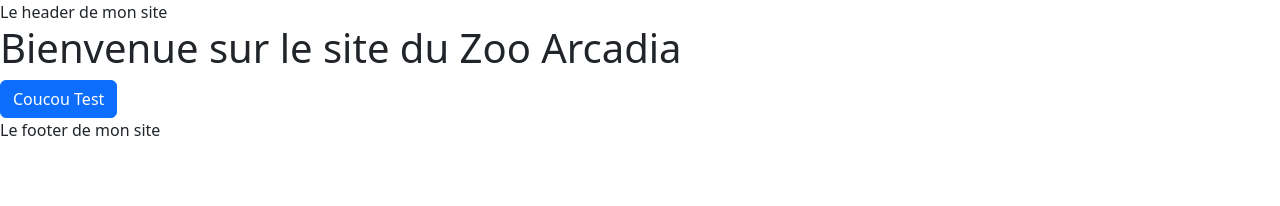
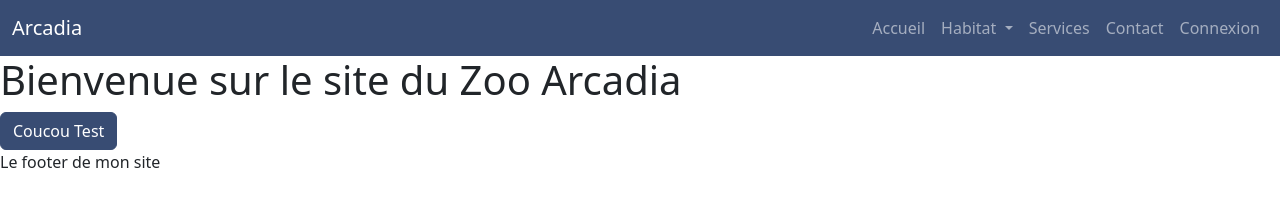
Before and after one commit to GilPB93/Project-test, a website with bundled scripts: page index.html in a window 1280 px wide. Built offline with nearby package versions, Linux system fonts and the light colour scheme; files whose address does not match are found by name.

Commit message:
Add site header

```diff
--- a/index.html
+++ b/index.html
@@ -12,7 +12,44 @@
 </head>
 
 <body>
-    <header>Le header de mon site</header>
+    <header>
+        <nav class="navbar navbar-expand-lg bg-primary" data-bs-theme="dark">
+            <div class="container-fluid">
+                <a class="navbar-brand" href="/">Arcadia</a>
+                <button class="navbar-toggler" type="button" data-bs-toggle="collapse" data-bs-target="#navbarSupportedContent" aria-controls="navbarSupportedContent" aria-expanded="false" aria-label="Toggle navigation">
+
+                  <span class="navbar-toggler-icon"></span>
+                </button>
+                <div class="collapse navbar-collapse" id="navbarSupportedContent">
+                  <ul class="navbar-nav ms-auto mb-2 mb-lg-0">
+                    <li class="nav-item">
+                      <a class="nav-link" href="/">Accueil</a>
+                    </li>
+                    <li class="nav-item dropdown">
+                      <a class="nav-link dropdown-toggle" href="#" role="button" data-bs-toggle="dropdown" aria-expanded="false">
+                        Habitat
+                      </a>
+                      <ul class="dropdown-menu">
+                        <li><a class="dropdown-item" href="#">Marais</a></li>
+                        <li><a class="dropdown-item" href="#">Savane</a></li>
+                        <li><a class="dropdown-item" href="#">Jungle</a></li>
+                      </ul>
+                    </li>
+                    <li class="nav-item">
+                        <a class="nav-link" href="/">Services</a>
+                    </li>
+                    <li class="nav-item">
+                    <a class="nav-link" href="/">Contact</a>
+                    </li>
+                    <li class="nav-item">
+                        <a class="nav-link" href="/">Connexion</a>
+                    </li>
+                  </ul>
+                </div>
+              </div>
+            </nav>
+      </header>
+
 
     <main id="main-page">
         <!--Le contenu de la page sera injectée ici-->
--- a/scss/_custom.scss
+++ b/scss/_custom.scss
@@ -2,6 +2,11 @@
 // Option A: Include all of Bootstrap
 
 // Include any default variable overrides here (though functions won't be available)
+$primary : #384C73;
+$secondary : #ffc72c;
+
+
+
 
 @import "../node_modules/bootstrap/scss/bootstrap";
 
```
Also changed, not shown: Pages/404.html (+0 -1 lines), scss/main.css, 1 other file.
